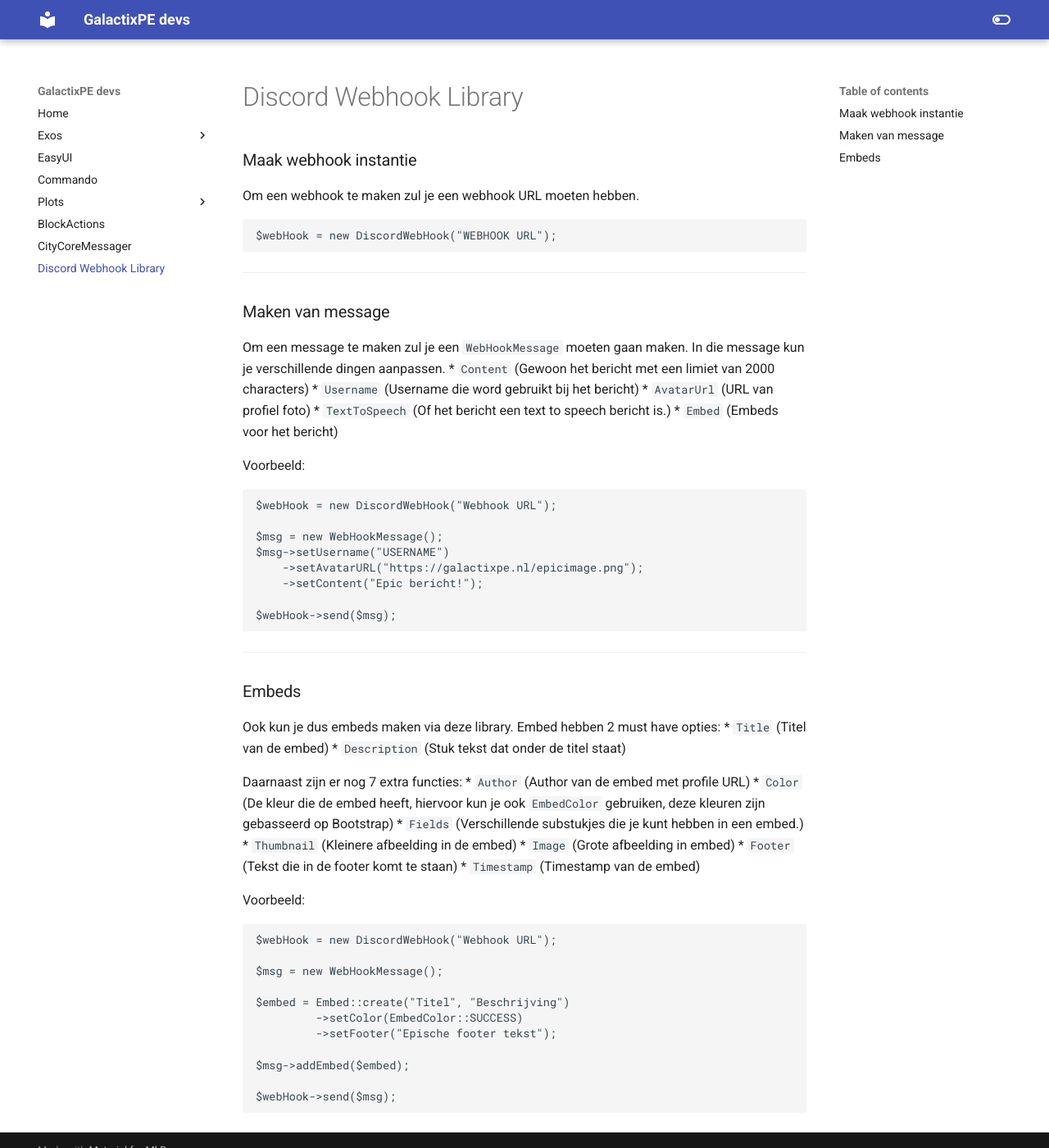
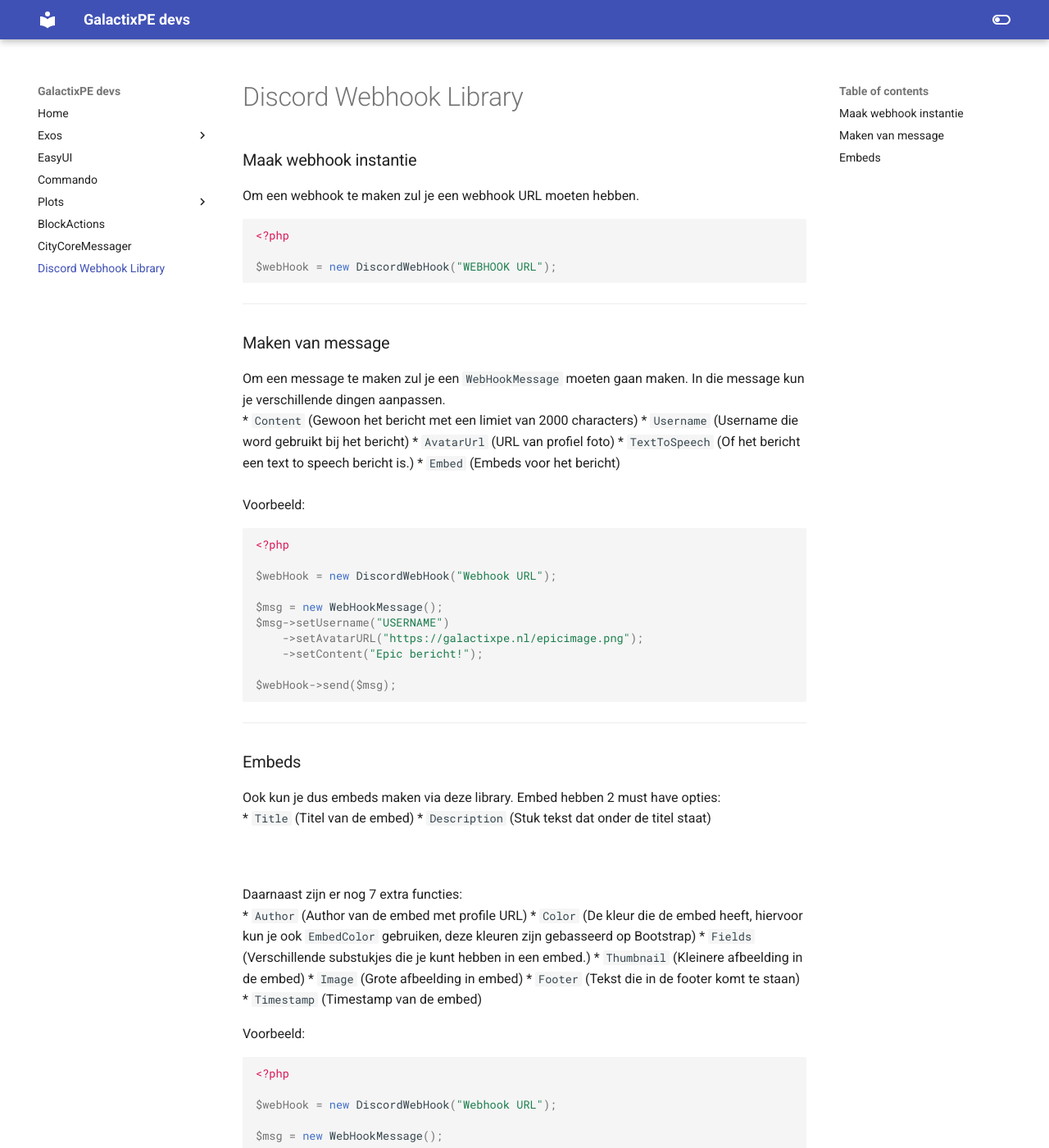
Before and after one commit to GalactixPE/Galactix-docs, an MkDocs documentation site: the page built from docs/DiscordWebHookLib/README.md, in a window 1280 px wide and 1400 px high. Shown: the whole window at 82% size. Built offline with MkDocs 1.6.1 and Material for MkDocs 9.7.7, drawn with Linux system fonts in a browser that asks for light colours; some of the changed text lies outside the part shown.

Commit message:
Betere formatting? (Haat aaan markdown!!!)

````diff
--- a/docs/DiscordWebHookLib/README.md
+++ b/docs/DiscordWebHookLib/README.md
@@ -3,6 +3,8 @@
 ### Maak webhook instantie
 Om een webhook te maken zul je een webhook URL moeten hebben.
 ```php
+<?php
+
 $webHook = new DiscordWebHook("WEBHOOK URL");
 ```
 ---
@@ -10,14 +12,17 @@
 ### Maken van message
 Om een message te maken zul je een `WebHookMessage` moeten gaan maken.
 In die message kun je verschillende dingen aanpassen.
+<br>
 * `Content` (Gewoon het bericht met een limiet van 2000 characters)
 * `Username` (Username die word gebruikt bij het bericht)
 * `AvatarUrl` (URL van profiel foto)
 * `TextToSpeech` (Of het bericht een text to speech bericht is.)
 * `Embed` (Embeds voor het bericht)
-
+<br><br>
 Voorbeeld:
 ```php
+<?php
+
 $webHook = new DiscordWebHook("Webhook URL");
 
 $msg = new WebHookMessage();
@@ -31,10 +36,13 @@
 ### Embeds
 Ook kun je dus embeds maken via deze library.
 Embed hebben 2 must have opties:
+<br>
 * `Title` (Titel van de embed)
 * `Description` (Stuk tekst dat onder de titel staat)
 
+<br><br>
 Daarnaast zijn er nog 7 extra functies:
+<br>
 * `Author` (Author van de embed met profile URL)
 * `Color` (De kleur die de embed heeft, hiervoor kun je ook `EmbedColor` gebruiken, deze kleuren zijn gebasseerd op Bootstrap)
 * `Fields` (Verschillende substukjes die je kunt hebben in een embed.)
@@ -45,6 +53,7 @@
 
 Voorbeeld:
 ```php
+<?php
 
 $webHook = new DiscordWebHook("Webhook URL");
 
````
